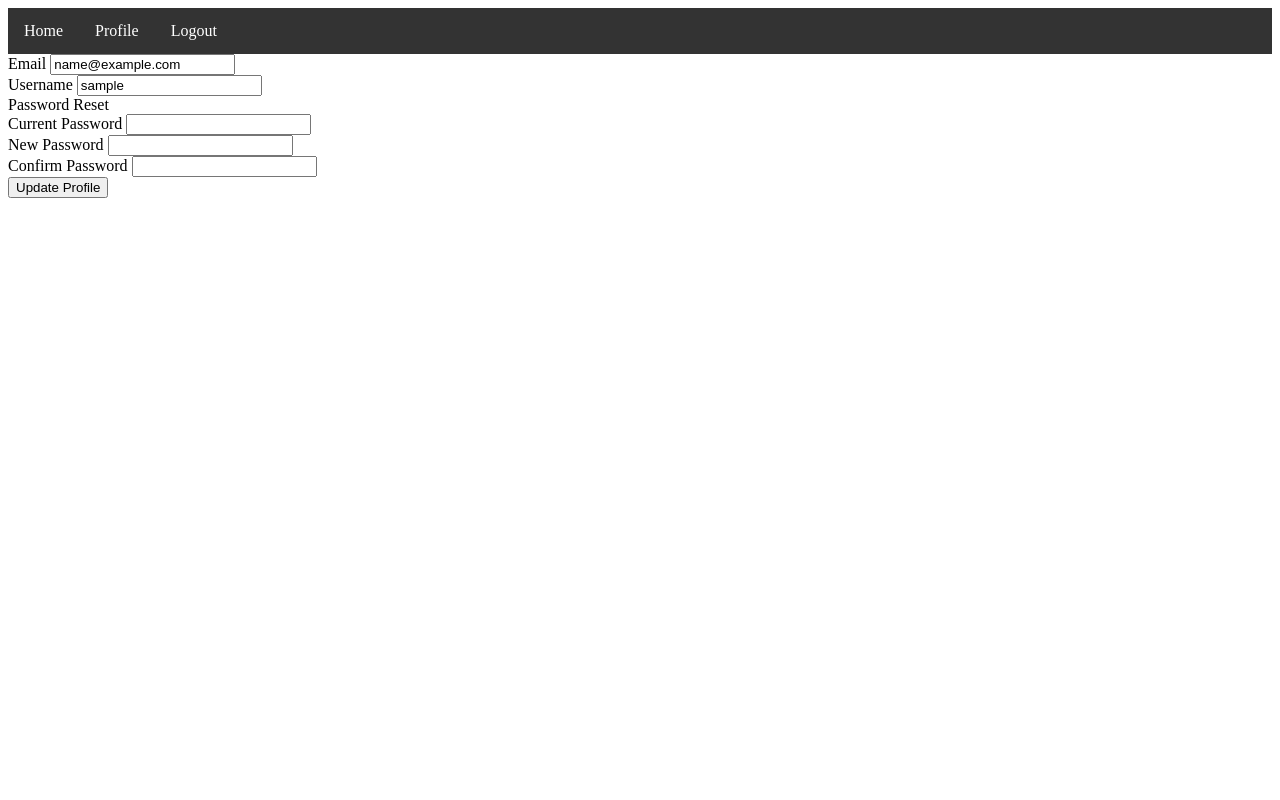
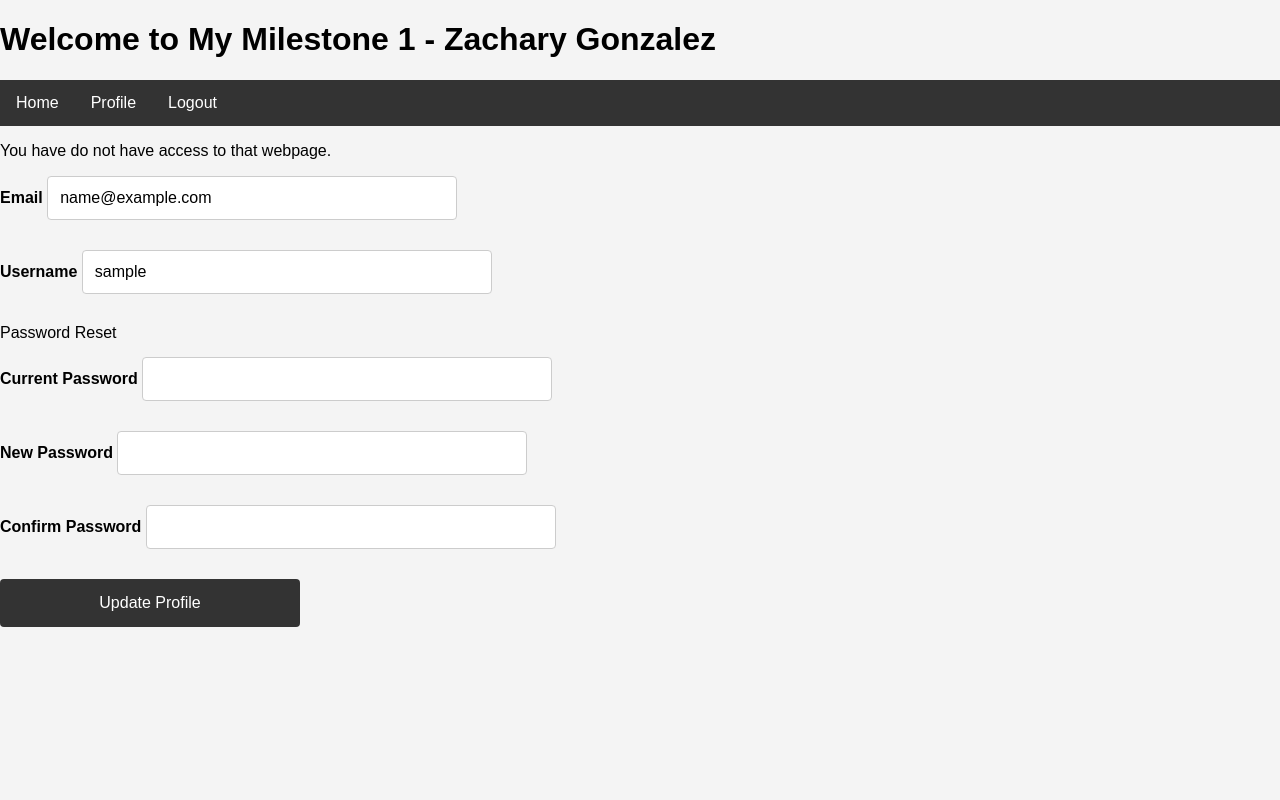
Before and after one commit to ZacharyGonzalez/IT202-ZG59-7, a PHP site: page /M1/profile.php?role=1 in a window 1280 px wide. Run offline with PHP 8.4, Linux system fonts and the light colour scheme; the visitor is signed in with stand-in values (Sample User, id 1).

Commit message:
pushing finished M1

```diff
--- a/M1/login.php
+++ b/M1/login.php
@@ -21,6 +21,12 @@ require(__DIR__ . "/partials/nav.php");
     }
 </script>
 <?php
+if (isset($_GET['logout']) && $_GET['logout'] == 1) {
+    echo '<p>You have logged out successfully.</p>';
+}
+if (isset($_GET['role']) && $_GET['role'] == 1) {
+    echo '<p>You have do not have access to that webpage.</p>';
+}
 //TODO 2: add PHP Code
 if (isset($_POST["email"]) && isset($_POST["password"])) {
     $email = se($_POST, "email", "", false);
--- a/M1/logout.php
+++ b/M1/logout.php
@@ -2,6 +2,6 @@
 session_start();
 session_unset();
 session_destroy();
-header("Location: login.php");
+header("Location: login.php?logout=1");
 exit();
 ?>
--- a/M1/partials/nav.php
+++ b/M1/partials/nav.php
@@ -1,4 +1,16 @@
-<?php
+<!DOCTYPE html>
+<html lang="en">
+<head>
+    <meta charset="UTF-8">
+    <meta name="viewport" content="width=device-width, initial-scale=1.0">
+    <title>MILESTONE 1</title>
+    <link rel="stylesheet" href="styles.css">
+</head>
+<body>
+    <header>
+        <h1>Welcome to My Milestone 1 - Zachary Gonzalez</h1>
+    </header>
+<?php //the fact i ripped this from another project and can just leave <body> like that is literally wild. not even including the footer yet
 //Note: this is to resolve cookie issues with port numbers
 session_start();
 $domain = $_SERVER["HTTP_HOST"];
--- a/M1/profile.php
+++ b/M1/profile.php
@@ -3,14 +3,36 @@ require_once(__DIR__ . "/partials/nav.php");
 if (!is_logged_in()) {
     die(header("Location: login.php"));
 }
+if (isset($_GET['role']) && $_GET['role'] == 1) {
+    echo '<p>You have do not have access to that webpage.</p>';
+}
 ?>
+<div id="notice" style="color: red; font-weight: bold; padding: 10px; display: none;">
+</div>
 <?php
+$notice_message = null;
 if (isset($_POST["save"])) {
     $email = se($_POST, "email", null, false);
     $username = se($_POST, "username", null, false);
+    $current_user_id = get_user_id();
+    $db = getDB();
+
+    $stmt = $db->prepare("SELECT id FROM Users WHERE email = :email AND id != :id LIMIT 1");
+    $stmt->execute([":email" => $email, ":id" => $current_user_id]);
+    //could use the same check as register.php but wanted to try php data object out since its supposedly more secure
+    $email_exists = $stmt->fetch(PDO::FETCH_ASSOC);
+
+    $stmt = $db->prepare("SELECT id FROM Users WHERE username = :username AND id != :id LIMIT 1");
+    $stmt->execute([":username" => $username, ":id" => $current_user_id]);
+    $username_exists = $stmt->fetch(PDO::FETCH_ASSOC);
+
+    if ($email_exists) {
+        $notice_message = "The email address is already in use by another user.";
+    } elseif ($username_exists) {
+        $notice_message = "The username is already in use by another user.";
+    }
 
     $params = [":email" => $email, ":username" => $username, ":id" => get_user_id()];
-    $db = getDB();
     $stmt = $db->prepare("UPDATE Users set email = :email, username = :username where id = :id");
     try {
         $stmt->execute($params);
@@ -44,7 +66,7 @@ if (isset($_POST["save"])) {
         }
     } catch (Exception $e) {
         //flash("An unexpected error occurred, please try again", "danger");
-        //echo "<pre>" . var_export($e->errorInfo, true) . "</pre>";
+        echo "<pre>" . var_export($e->errorInfo, true) . "</pre>";
     }
 
 
@@ -70,16 +92,23 @@ if (isset($_POST["save"])) {
 
                       //  flash("Password reset", "success");
                     } else {
+                        $notice_message = "Password invalid.";
                       //  flash("Current password is invalid", "warning");
                     }
                 }
             } catch (Exception $e) {
                 echo "<pre>" . var_export($e->errorInfo, true) . "</pre>";
             }
-        } else {
+        } else {$notice_message = "Password dont match.";
           //  flash("New passwords don't match", "warning");
         }
     }
+}
+if ($notice_message) {
+    echo "<script>
+            document.getElementById('notice').style.display = 'block';
+            document.getElementById('notice').innerText = '$notice_message';
+          </script>";
 }
 ?>
 
--- /dev/null
+++ b/M1/styles.css
@@ -0,0 +1,72 @@
+/* Global Styles */
+body, html {
+    font-family: Arial, sans-serif;
+    margin: 0;
+    padding: 0;
+    height: 100%;
+    display: flex;
+    flex-direction: column;
+    background-color: #f4f4f4;
+}
+
+/* For Containers, Table only right now*/
+.container {
+    width: 100%;
+    max-width: 400px;
+    margin: 50px auto;
+    padding: 20px;
+    background-color: white;
+    border-radius: 8px;
+    box-shadow: 0 0 10px rgba(0, 0, 0, 0.1);
+}
+
+/* Form Layout */
+form {
+    display: flex;
+    flex-direction: column;
+    gap: 15px;
+}
+
+form label {
+    font-weight: bold;
+    margin-bottom: 5px;
+}
+
+form input[type="text"],
+form input[type="email"],
+form input[type="password"] {
+    padding: 12px;
+    font-size: 16px;
+    border: 1px solid #ccc;
+    border-radius: 4px;
+    margin-bottom: 15px;
+    width: 30%;
+}
+
+form input[type="submit"] {
+    background-color: #333;
+    color: white;
+    padding: 15px;
+    font-size: 16px;
+    border: none;
+    border-radius: 4px;
+    cursor: pointer;
+    width: 100%;
+    max-width: 300px;
+    transition: background-color 0.3s ease;
+}
+
+form input[type="submit"]:hover {
+    background-color: #555;
+}
+
+form input[type="submit"]:focus {
+    outline: none;
+}
+
+
+/* To center my containers */
+.container h1 {
+    text-align: center;
+    margin-bottom: 20px;
+}
```
Also changed, not shown: M1/list_roles.php (+9 -2 lines), M1/register.php (+22 -0 lines).
